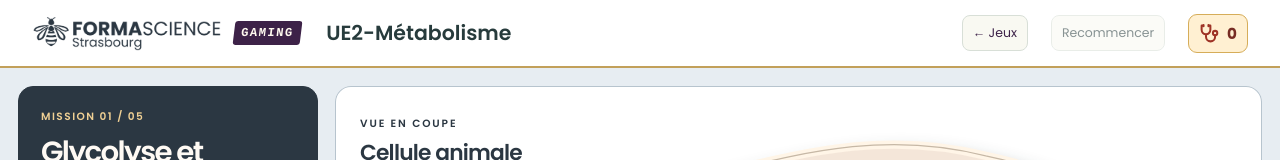
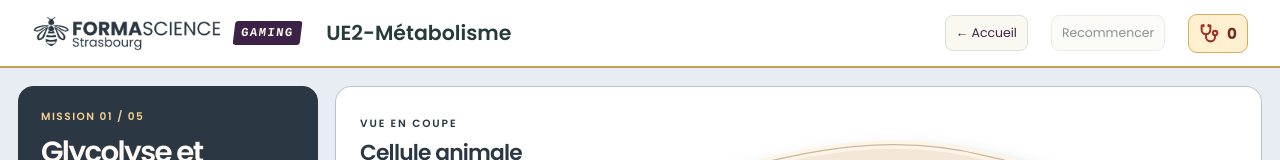
Before and after one commit to formascience-code/gaming, a Next.js app: page /ue2-metabolisme in a window 1280 px wide. Shown: the top 160 px of the page. Built offline with nearby package versions, Linux system fonts and the light colour scheme.

Commit message:
Renommer le lien de retour en Accueil

```diff
--- a/app/protein-game.tsx
+++ b/app/protein-game.tsx
@@ -301,7 +301,7 @@ export default function Page() {
 
   return <main className="shell">
     <GameHeader title={gameTitle}>
-      <a className="control games-back" href="/">← Jeux</a>
+      <a className="control games-back" href="/">← Accueil</a>
 <button className="control restart-button" type="button" disabled={!ready}
         onClick={()=>restartDialog.current?.showModal()}><Icon name="reset"/> Recommencer</button><button ref={counter} className="credit-counter stethoscope-counter" onClick={()=>setResults(true)}
         aria-label={`Bilan · ${credits-(flight?1:0)} stéthoscope${credits-(flight?1:0)===1?'':'s'}`}>
--- a/app/ue2-metabolisme/game.tsx
+++ b/app/ue2-metabolisme/game.tsx
@@ -82,7 +82,7 @@ export default function MetabolismGame() {
 
   return <main className="shell">
     <GameHeader title={metabolismTitle}>
-      <a className="control games-back" href="/">← Jeux</a>
+      <a className="control games-back" href="/">← Accueil</a>
       <button type="button" className="control restart-button" disabled={!ready || credits === 0 && attempts.current === 0}
         onClick={() => restart.current?.showModal()}>Recommencer</button>
       <button type="button" className="credit-counter stethoscope-counter"
```
